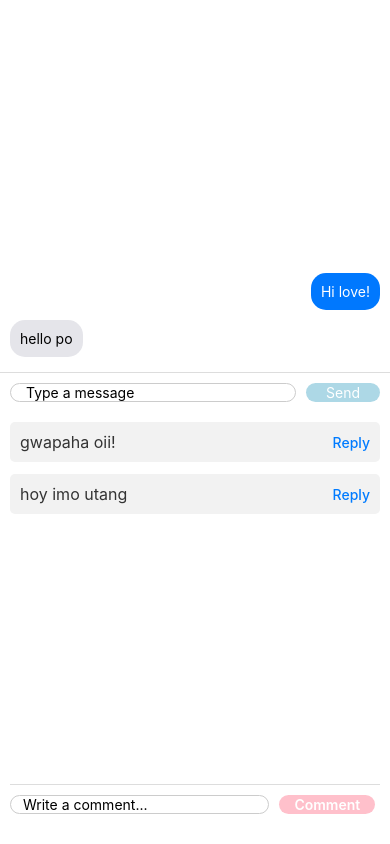
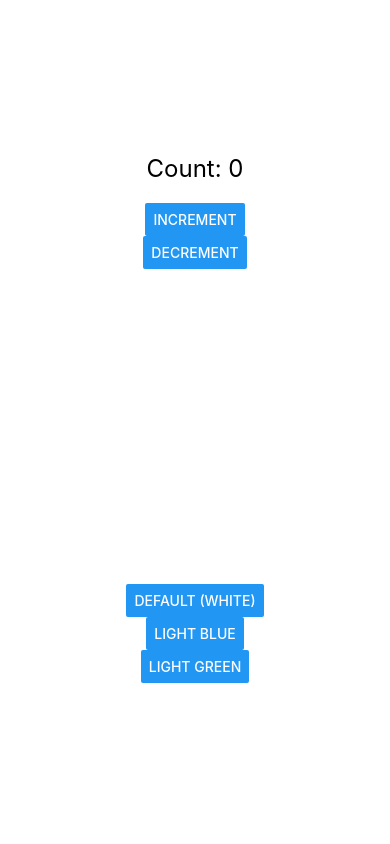
Before and after one commit to RoscualAM/F17_AlisaMae_Roscual_IT_Elect1, a React Native app: screen / in a window 390 px wide. Built offline with nearby package versions, Linux system fonts and the light colour scheme.

Commit message:
Add files

```diff
--- a/App.js
+++ b/App.js
@@ -1,12 +1,16 @@
-import React from "react";
-import ChatScreen from "./ChatScreen";
-import CommentSection from "./CommentSection";
+// App.js
+import React from 'react';
+import { SafeAreaView } from 'react-native';
+import CounterApp from './CounterApp';
+import ColorChangerApp from './ColorChangerApp';
 
-export default function App() {
-  return (
-    <>
-      <ChatScreen />
-      <CommentSection />
-    </>
-  );
-}
+const App = () => {
+    return (
+        <SafeAreaView style={{ flex: 1 }}>
+            <CounterApp />
+            <ColorChangerApp />
+        </SafeAreaView>
+    );
+};
+
+export default App;
```
